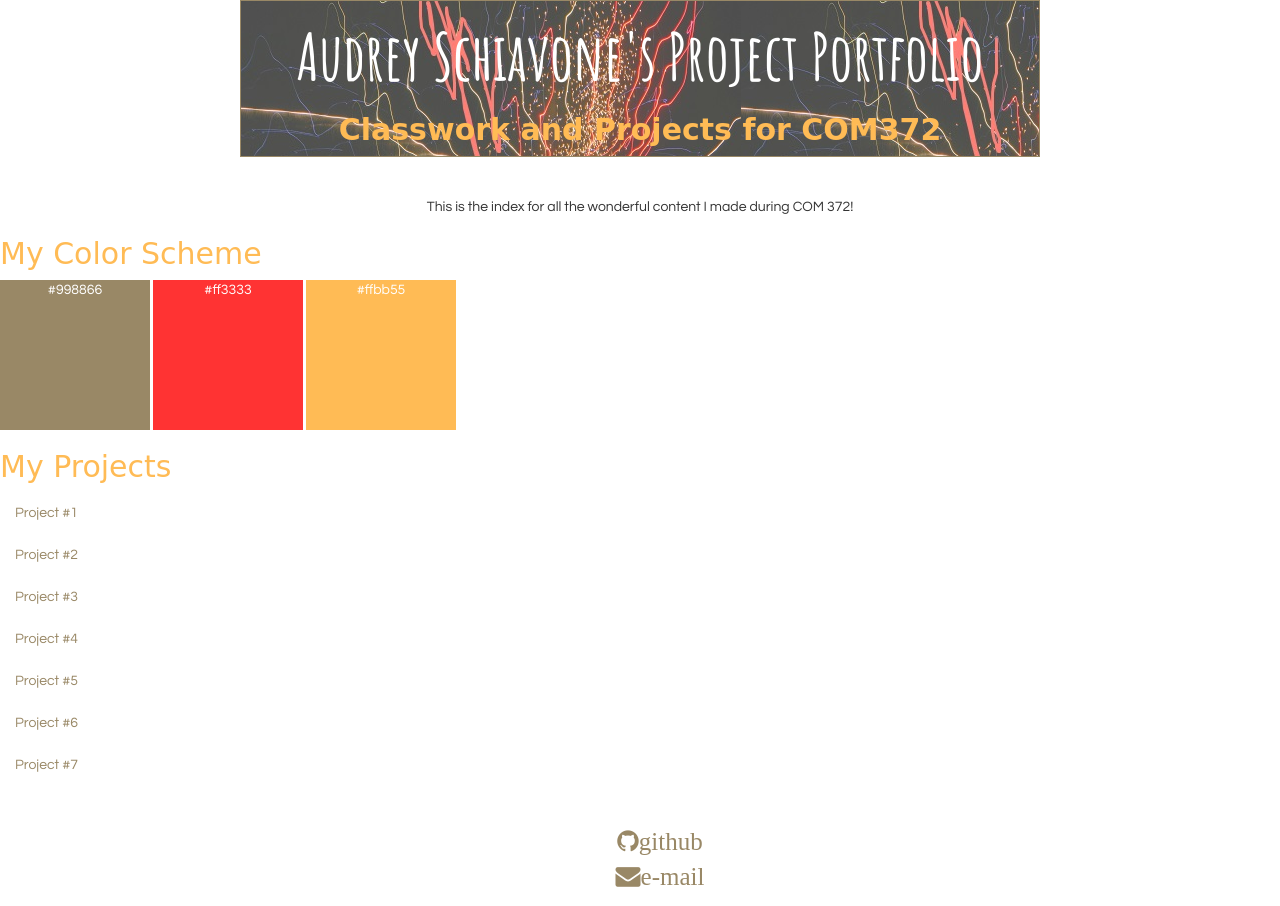
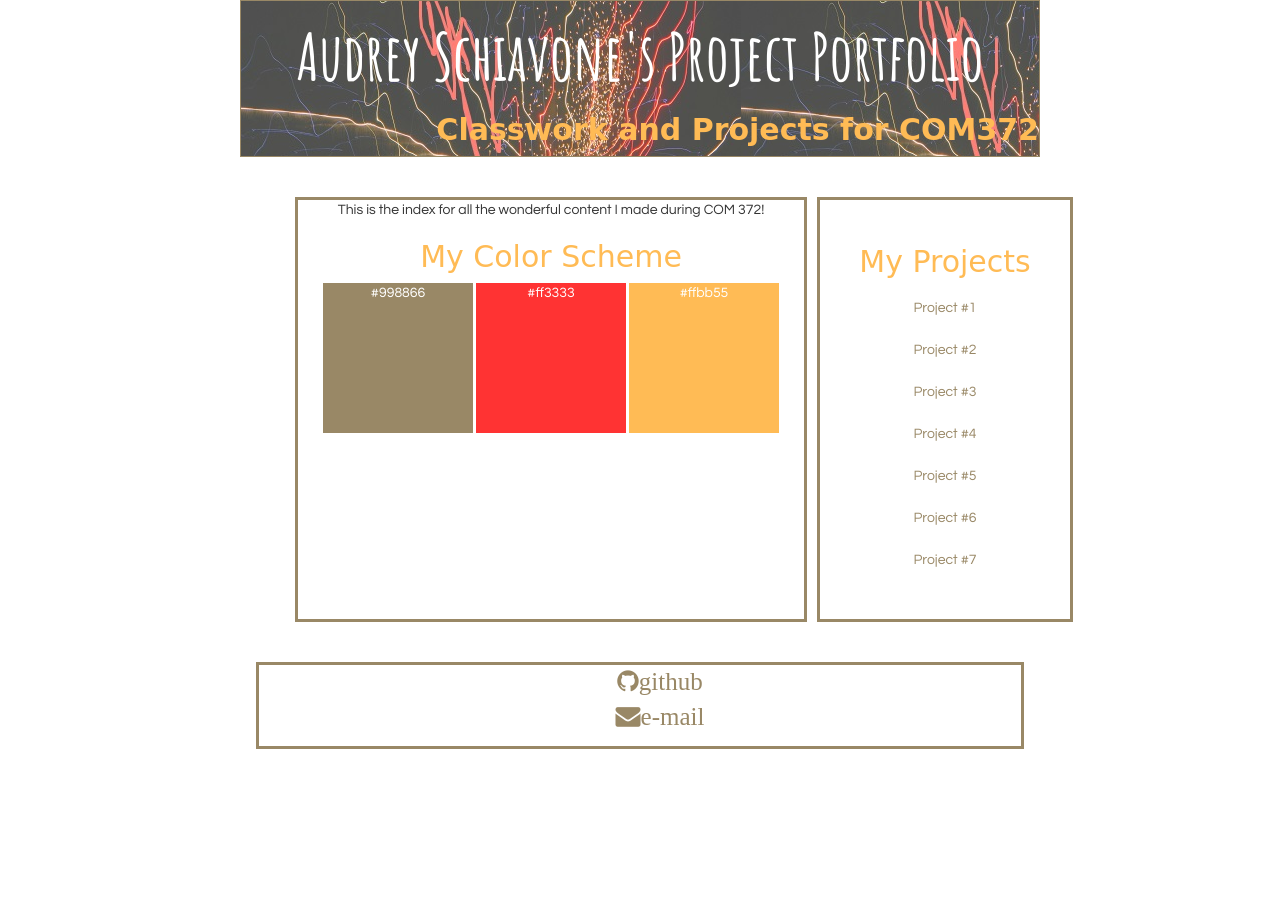
Before and after one commit to as589519/project-portfolio, a plain HTML site: page index.html in a window 1280 px wide. After the commit the page ends 800 px from the top, so only its background shows below. Drawn offline with nearby package versions, Linux system fonts and the light colour scheme; a web font is replaced by a local one.

Commit message:
Another
Commit

```diff
--- a/css/stlye.css
+++ b/css/stlye.css
@@ -42,7 +42,7 @@ h2{
     font-family:'Crushed', cursive; }
 
 .secondtitle{
-    text-align: center;}
+    text-align:right;}
 
 
 .colorsquare{
@@ -63,18 +63,46 @@ h2{
     background-color: #ffbb55;}
 
 
-.projects{ text-align: left; }
+.projects{ text-align: center; }
 
+.main{width: 40%;
+    float: left;
+    border-style: solid;
+    border-color: #998866;
+    height: 425px;
+    margin: auto;
+    text-align: center;
+    wdith: 40%;
+    margin-left: 295px;
 
+}
+
+.sidebar{width: 20%;
+    float: left;
+    border-style: solid;
+    border-color: #998866;
+    height: 425px;
+    margin: auto;
+    margin-left: 10px;
+    padding: 2%;
+    text-align: center;
+    width: 20%;
+}
 
 .site-footer{ font-size: 25px;
     text-align: center;
+    border-style: solid;
+    border-color: #998866;
+    width: 60%;
+        margin: auto;
+
 }
-.site-footer a{
+
+site-footer a{
     color: #998866;
 }
 
-.site-footer a:hover{
+site-footer a:hover{
     color: #ffbb55;
     text-decoration: underline;
 }
@@ -82,3 +110,7 @@ h2{
 ul {
  list-style: none;
 }
+
+navigation li{ display: inline-block;
+    padding: 10px;
+}
```
Also changed, not shown: 10 other files.
